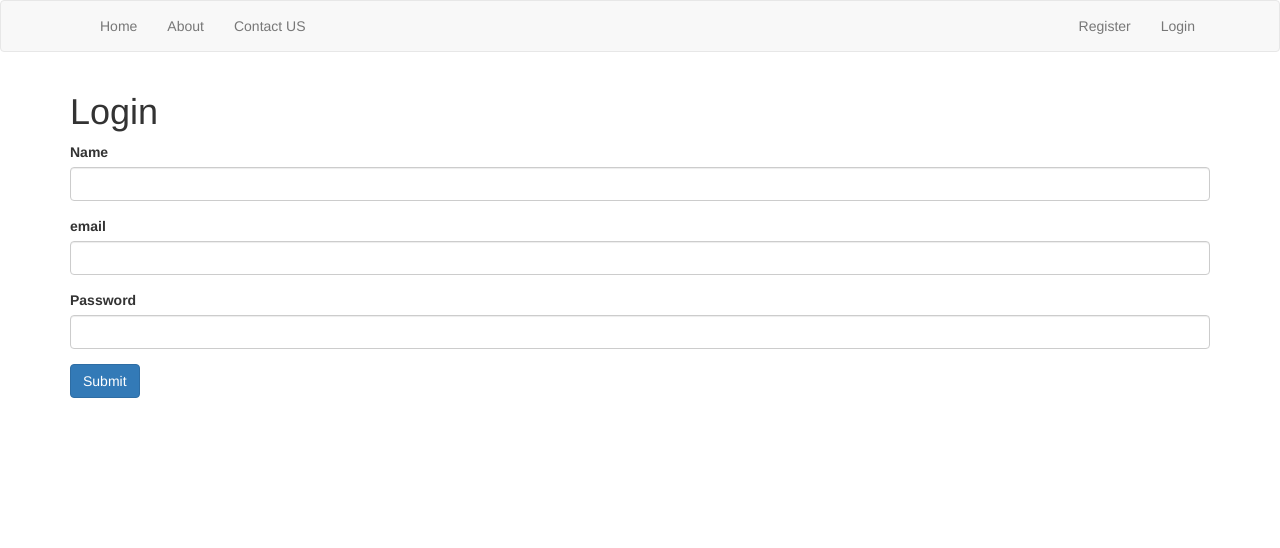
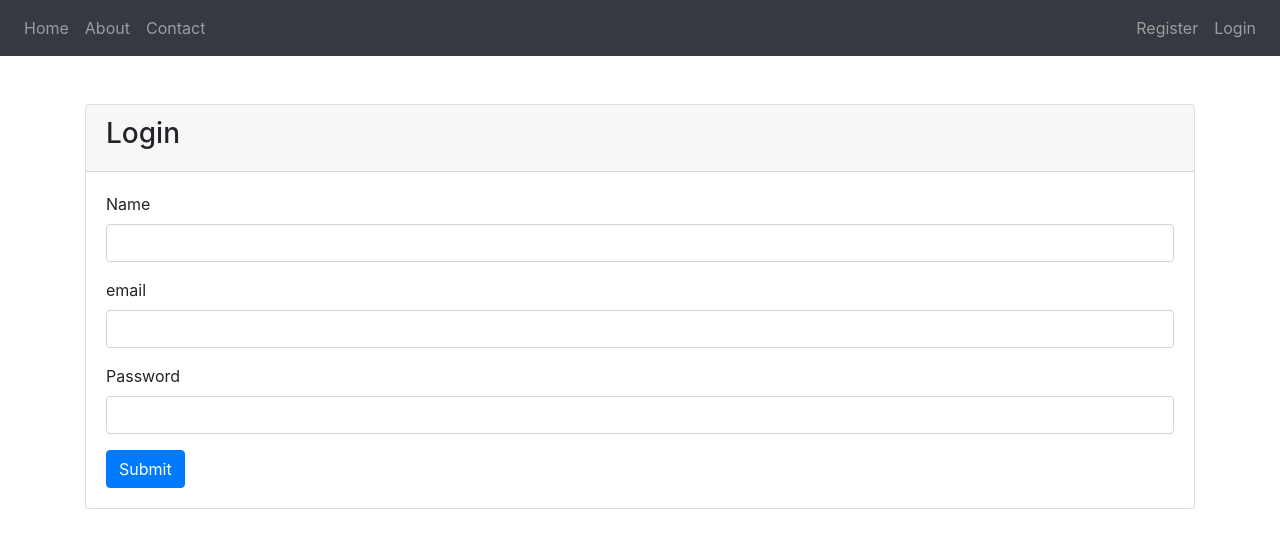
Before and after one commit to Shruthi-Babu/Online-shopping, a Flask app: page /login in a window 1280 px wide. Shown: the top 548 px of the page. Run offline with Flask 2, Linux system fonts and the light colour scheme; some libraries are stand-ins or nearby versions.

Commit message:
cards done

```diff
--- a/app.py
+++ b/app.py
@@ -157,29 +157,29 @@ def mi():
     return render_template('mi.html', products=products)
 
 
-@app.route('/dashboard/<model>/<cost>')
+@app.route('/dashboard/<model>')
 @is_logged_in
-def place_order():
+def place_order(model):
     conn = sqlite3.connect('mobileshopping.db')
     c = conn.cursor()
 
     custname = session['name']
+
+    c.execute('''select cost from mobile where model=?;''', (model,))
+    data= c.fetchone()
+    cost = data[0]
+
     c.execute('''select id from customer where name=?;''', (custname,))
     data= c.fetchone()
     custid= data[0]
-    model=request.args[0]
-
     now = datetime.datetime.now().date()
     week = datetime.timedelta(days=7)
     delivery_date = now + week
     #c.execute('''insert into orders(cust_id, model, ord_date, deli_date, cost) values (?,?,?,?,?);''',(custid, model, now, delivery_date, cost))
     conn.commit()
 
-
-
-
-
-    return str(model)
+    flash('You have successfully placed the order!', 'success')
+    return render_template('home.html')
 
 
 
@@ -203,3 +203,6 @@ if __name__ == "__main__":
     #createtable()
     app.secret_key="secret123"
     app.run(debug=True)
+
+
+#    <link rel="stylesheet" href="https://maxcdn.bootstrapcdn.com/bootstrap/3.3.7/css/bootstrap.min.css">
--- a/templates/about.html
+++ b/templates/about.html
@@ -1,7 +1,7 @@
 {% extends 'layout.html' %}
 
 {% block body %}
-  <div class="card container">
+  <div class="card container mt-5">
     <h1>About</h1>
     <p class="lead">Lorem ipsum dolor sit amet, consectetur adipiscing elit, sed do eiusmod tempor incididunt ut labore et dolore magna aliqua. Lut enim ad minim veniam, quis nostrud exercitation ullamco laboris nisi ut aliquip ex ea commodo consequat. Duis aute irure dolor in reprehenderit in voluptate velit esse cillum dolore eu fugiat nulla pariatur. Excepteur sint occaecat cupidatat non proident, sunt in culpa qui officiae deserunt mollit anim id est laborum.</p>
   </div>
--- a/templates/contact.html
+++ b/templates/contact.html
@@ -1,7 +1,7 @@
 {% extends 'layout.html' %}
 
 {% block body %}
-<div class="card container">
+<div class="card container mt-5">
     <h1>Contact US:</h1>
     <p>India: 1234567</p>
 </div>
--- a/templates/includes/_navbar.html
+++ b/templates/includes/_navbar.html
@@ -1,30 +1,27 @@
-<nav class="navbar navbar-default">
-      <div class="container">
-        <div class="navbar-header">
-          <button type="button" class="navbar-toggle collapsed" data-toggle="collapse" data-target="#navbar" aria-expanded="false" aria-controls="navbar">
-            <span class="sr-only">Toggle navigation</span>
-            <span class="icon-bar"></span>
-            <span class="icon-bar"></span>
-            <span class="icon-bar"></span>
+<nav class="navbar navbar-expand-lg navbar-dark bg-dark">
+    <button class="navbar-toggler" type="button" data-toggle="collapse" data-target="#navbarNav" aria-controls="navbarNav" aria-expanded="false" aria-label="Toggle navigation">
+        <span class="navbar-toggler-icon"></span>
     </button>
 
-        </div>
-        <div id="navbar" class="navbar-collapse collapse">
-          <ul class="nav navbar-nav">
-            <li><a href="/">Home</a></li>
-            <li><a href="/about">About</a></li>
-            <li><a href="/contact">Contact US</a> </li>
+
+          <div class="collapse navbar-collapse" id="navbarNav">
+
+              <ul class="navbar-nav">
+                <li class="nav-item " style="font-size:medium" ><a class="nav-link" href="/">Home</a></li>
+                <li class="nav-item" ><a class="nav-link" href="/about">About</a></li>
+                <li class="nav-item" ><a class="nav-link" href="/contact">Contact</a> </li>
               </ul>
 
-          <ul class="nav navbar-nav navbar-right">
+              <div class="navbar-collapse collapse w-100 order-3 dual-collapse2">
+
+              <ul class="navbar-nav  ml-auto">
                 {% if session.logged_in %}
-              <li><a href="/dashboard">Dashboard</a></li>
-              <li><a href="/logout">Logout</a></li>
+                  <li class="nav-item" ><a class="nav-link" href="/dashboard">Dashboard</a></li>
+                  <li class="nav-item" ><a class="nav-link" href="/logout">Logout</a></li>
                 {% else %}
-              <li><a href="/register">Register</a></li>
-              <li><a href="/login">Login</a></li>
+                  <li class="nav-item" ><a class="nav-link" href="/register">Register</a></li>
+                  <li class="nav-item" ><a class="nav-link" href="/login">Login</a></li>
                 {% endif %}
               </ul>
             </div>
-      </div>
     </nav>
--- a/templates/layout.html
+++ b/templates/layout.html
@@ -3,7 +3,7 @@
   <head>
     <meta charset="utf-8">
     <title>Online Shopping</title>
-    <link rel="stylesheet" href="https://maxcdn.bootstrapcdn.com/bootstrap/3.3.7/css/bootstrap.min.css">
+    <link rel="stylesheet" href="https://maxcdn.bootstrapcdn.com/bootstrap/4.0.0/css/bootstrap.min.css" integrity="sha384-Gn5384xqQ1aoWXA+058RXPxPg6fy4IWvTNh0E263XmFcJlSAwiGgFAW/dAiS6JXm" crossorigin="anonymous">
     <link rel="stylesheet" href="https://cdnjs.cloudflare.com/ajax/libs/font-awesome/4.7.0/css/font-awesome.min.css">
     <link rel="stylesheet" type="text/css" href="/assets/stylesheets/stylesheet.css">
     <link href="http://maxcdn.bootstrapcdn.com/font-awesome/4.1.0/css/font-awesome.min.css" rel="stylesheet">
@@ -20,7 +20,6 @@
       {% block body %}{% endblock %}
     </div>
     <script src="https://ajax.googleapis.com/ajax/libs/jquery/3.1.1/jquery.min.js"></script>
-    <script src="https://maxcdn.bootstrapcdn.com/bootstrap/3.3.7/js/bootstrap.min.js"></script>
-    </script>
+    <script src="https://maxcdn.bootstrapcdn.com/bootstrap/4.0.0/js/bootstrap.min.js" integrity="sha384-JZR6Spejh4U02d8jOt6vLEHfe/JQGiRRSQQxSfFWpi1MquVdAyjUar5+76PVCmYl" crossorigin="anonymous"></script>
   </body>
 </html>
--- a/templates/login.html
+++ b/templates/login.html
@@ -1,8 +1,8 @@
 {% extends 'layout.html' %}
 
 {% block body %}
-  <h1>Login</h1>
-<div class="card">
+<div class="card mt-5">
+    <div class="card-header"><h3>Login</h3></div>
 <div class="card-body">
   <form action="{{ url_for('login') }}" method="POST">
       <div class="form-group">
```
Also changed, not shown: templates/dashboard.html (+13 -10 lines), templates/home.html (+25 -7 lines), templates/mi.html (+13 -12 lines), templates/register.html (+6 -1 lines), mobileshopping.db. Lines whose indentation alone changed are shown as unchanged.
